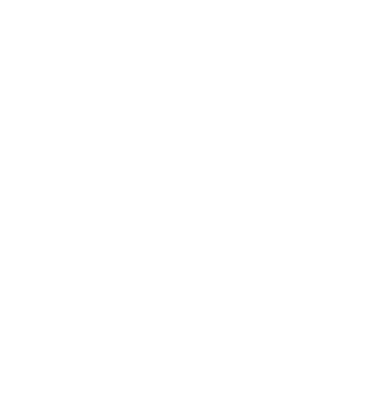
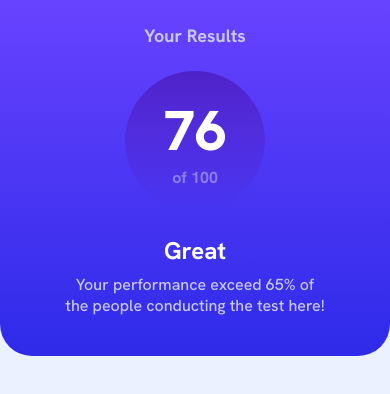
Before and after one commit to mauLovera/frontend-mentor--results-summary-component-2, a Next.js app: page / in a window 390 px wide. Shown: the top 394 px of the page. Built offline with nearby package versions, Linux system fonts and the light colour scheme.

Commit message:
feat: add useResults hook && your results section in mobile

```diff
--- a/src/app/layout.tsx
+++ b/src/app/layout.tsx
@@ -19,7 +19,7 @@
 }>) {
   return (
     <html lang="en" className={sans.className}>
-      <body className="min-h-[100svh]">{children}</body>
+      <body className="min-h-[100svh] bg-pale-blue">{children}</body>
     </html>
   )
 }
--- a/src/app/page.tsx
+++ b/src/app/page.tsx
@@ -1,3 +1,5 @@
+import ResultsSummary from "@/components/ResultsSummary"
+
 export default function Home() {
-	return <main></main>
+  return <ResultsSummary />
 }
--- /dev/null
+++ b/src/components/ResultsSummary.tsx
@@ -0,0 +1,32 @@
+import useResults from "@/hooks/useResults"
+
+export default async function ResultsSummary() {
+  const { results, average } = await useResults()
+
+  return (
+    <article className="md:flex-row flex flex-col">
+      <section className="from-results-1 via-results-2 to-results-3 flex flex-col items-center gap-6 bg-gradient-to-b from-0% via-0% to-100% pt-6 pb-10 px-14 text-center rounded-b-[32px]">
+        <h1 className="text-light-blue text-lg font-bold leading-[23px]">
+          Your Results
+        </h1>
+        <div className="from-results-circle-1 to-results-circle-2 flex size-[140px] flex-col items-center justify-center rounded-full bg-gradient-to-b">
+          <span className="text-[56px] font-extrabold leading-[72px] text-white">
+            {average}
+          </span>
+          <span className="text-light-blue text-base font-bold leading-[21px] opacity-[51.68%]">
+            of 100
+          </span>
+        </div>
+        <section className="max-w-[260px]">
+          <h2 className="text-2xl font-bold leading-[31px] text-white mb-2">
+            Great
+          </h2>
+          <p className="text-light-blue text-base font-medium leading-[21px]  ">
+            Your performance exceed 65% of the people conducting the test here!
+          </p>
+        </section>
+      </section>
+      <section></section>
+    </article>
+  )
+}
--- /dev/null
+++ b/src/hooks/useResults.ts
@@ -0,0 +1,23 @@
+import { promises as fs } from "fs"
+
+interface Result {
+  category: "Reaction" | "Memory" | "Verbal" | "Visual"
+  score: number
+  icon?: null
+}
+
+interface Props {
+  results: Result[]
+}
+
+export default async function useResults() {
+  const file = await fs.readFile(process.cwd() + "/data.json", "utf8")
+
+  const results: Result[] = JSON.parse(file)
+  const average: number = Math.floor(
+    results.map((result) => result.score).reduce((prev, curr) => prev + curr) /
+      results.length,
+  )
+
+  return { results, average }
+}
--- a/tailwind.config.ts
+++ b/tailwind.config.ts
@@ -14,15 +14,15 @@
 			"cobalt-blue": "hsl(234, 85%, 45%)",
 			white: "hsl(0, 0%, 100%)",
 			"pale-blue": "hsl(221, 100%, 96%)",
-			"light-lavender": "hsl(241, 100%, 89%)",
+			"light-blue": "hsl(241, 100%, 89%)",
 			"dark-gray-blue": "hsl(224, 30%, 27%)",
 		},
-		screens: {
-			mobile: "730px",
-		},
 		gradientColorStops: {
-			"light-slate-blue": "hsl(252, 100%, 67%)",
-			"light-royal-blue": "hsl(241, 81%, 54%)",
+			"results-1": "hsl(252, 100%, 67%)",
+			"results-2": "hsl(252, 100%, 63%)",
+			"results-3": "hsl(241, 81%, 54%)",
+			"results-circle-1": "hsl(256, 71%, 46%)",
+			"results-circle-2": "hsla(241, 71%, 46%, 0)",
 			"violet-blue": "hsla(256, 72%, 46%, 1)",
 			"persian-blue": "hsla(241, 72%, 46%, 1)",
 			"dark-gray-blue": "hsl(224, 30%, 27%)",
```
